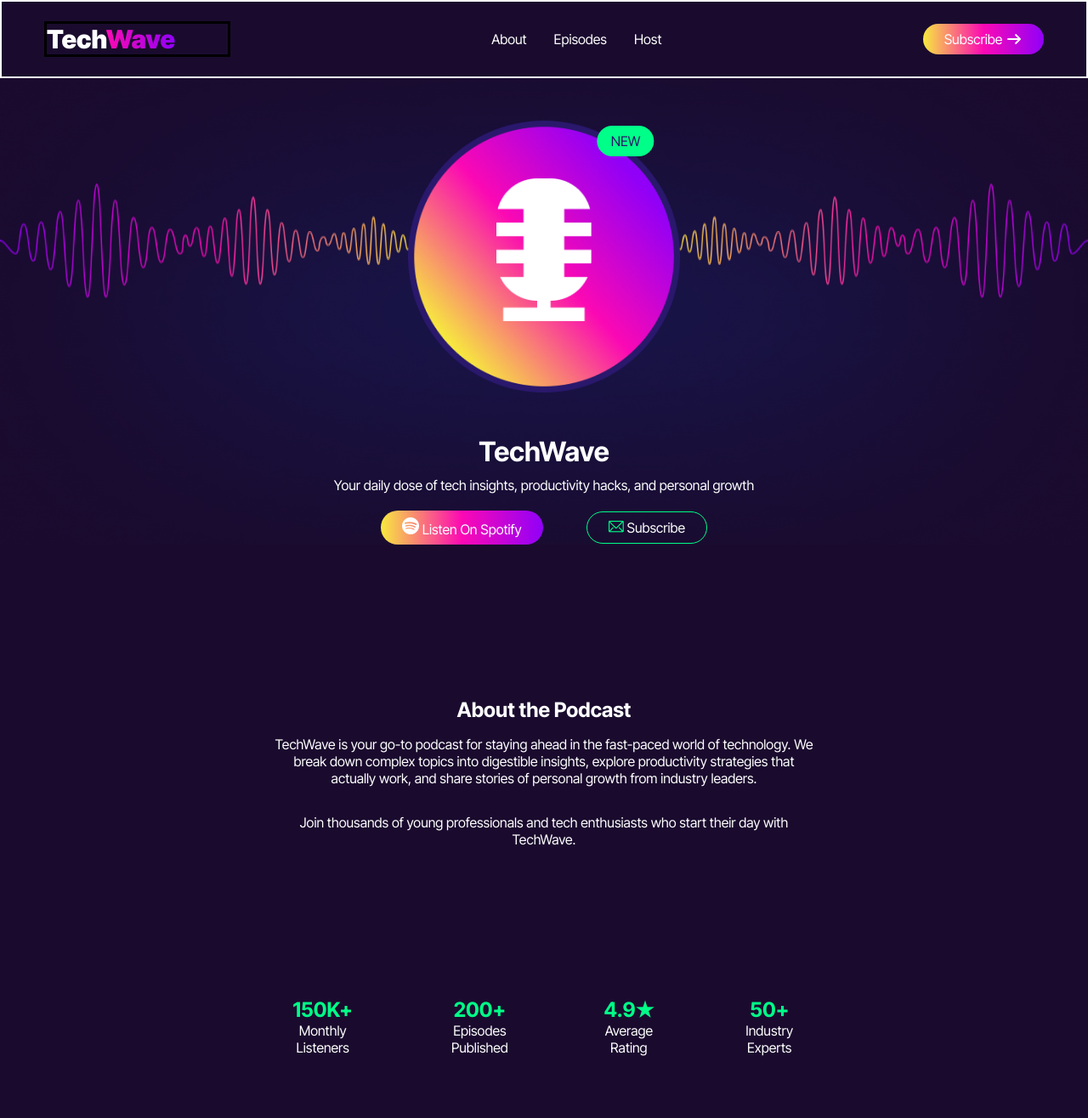
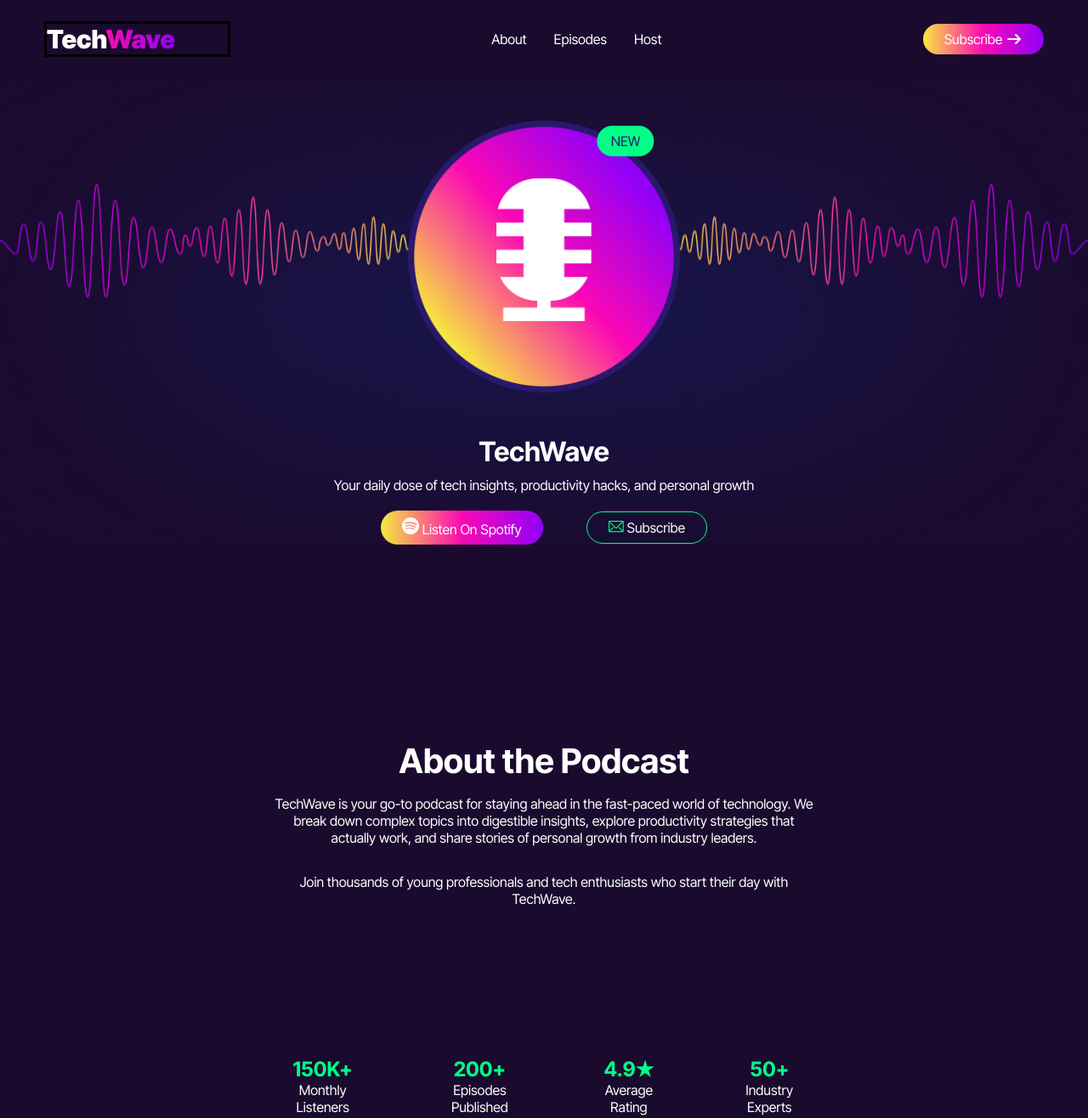
Before and after one commit to code-samid/B13-A02-TechWave, a plain HTML site: page index.html in a window 1280 px wide. Shown: the top 1316 px of the page at 85% size. Drawn offline with Linux system fonts and the light colour scheme.

Commit message:
some minor fixing done

```diff
--- a/styles/style.css
+++ b/styles/style.css
@@ -16,7 +16,7 @@ body{
 
 
 nav{
-    border: 2px solid white;
+    border: 2px solid rgba(26, 11, 46, 1);
     max-width: 1600px;
     height: 92px;
     display: flex;
@@ -165,16 +165,31 @@ nav>span{
 .about{
     /*max-width: 75%;
     margin-left: 12%; */
-    margin: 0 auto;
+    max-width: 1600px;
+
+    /* margin: 0 auto;
     display: grid;
     place-items: center;
     align-items: center;
     text-align: center;
     gap: 16px;
-    padding: 50px 25%;
+    padding: 50px 25%; */
+    margin: 0 auto;
+    display: flex;
+    flex-direction: column;
+    align-items: center;
+    text-align: center;
+    gap: 16px;
+    padding: 100px 25%;
 }
 .about>h1{
     margin-top: 130px;
+    font-size: 2.5rem;
+
+}
+
+.about>p{
+    color:  var(--#FFFFFF, rgba(255, 255, 255, 1));
 }
 
 .join{
@@ -472,7 +487,7 @@ box-5 img{
 .footer-section {
     width: 100%;
     /* background-color: #0d0628;  */
-    background-image: url('assets/footer-bg.png');
+    background-image: url('../assets/footer-bg.png');
     background-position: center;
     background-repeat: no-repeat;
     background-size: contain;
@@ -650,6 +665,7 @@ box-5 img{
 .about-cards{
     display: grid;
     grid-template-columns: repeat(2, 1fr);
+    gap: 40px;
 }
 
 
```
Also changed, not shown: 1 other file.
